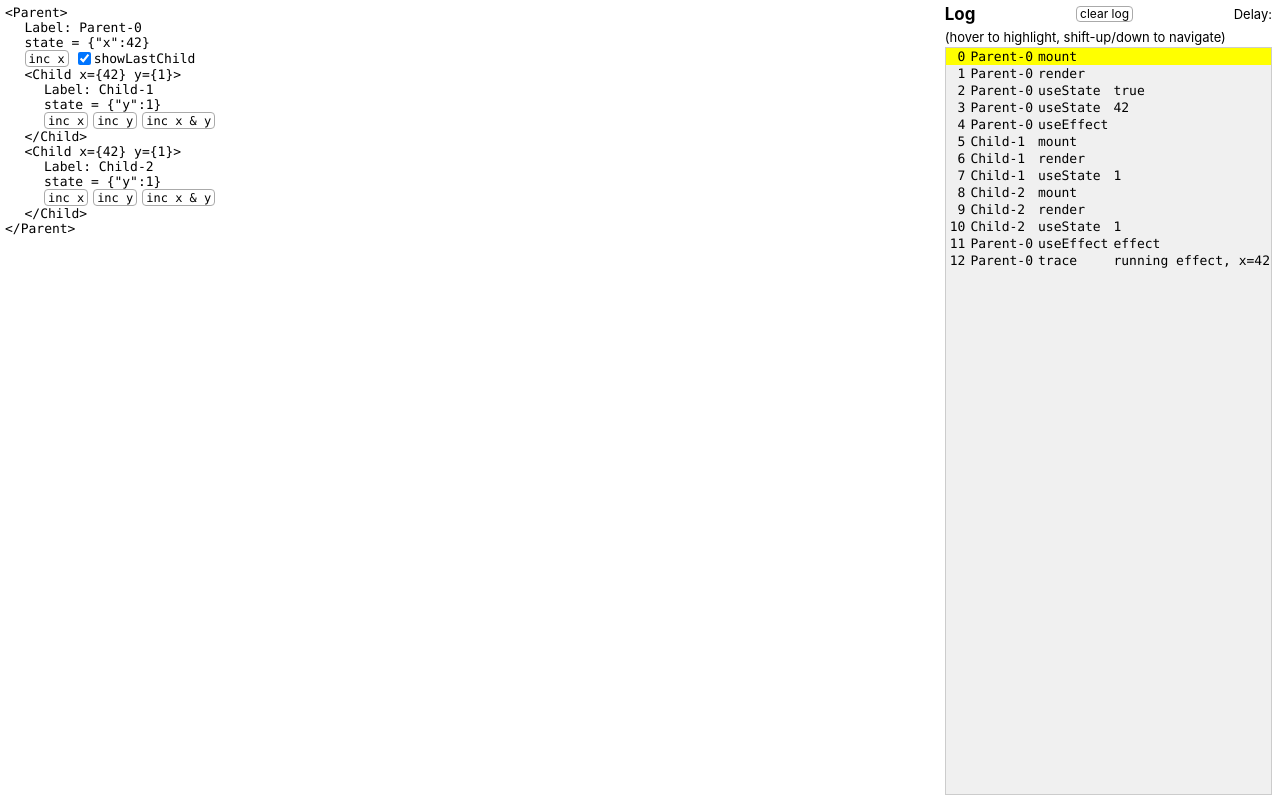
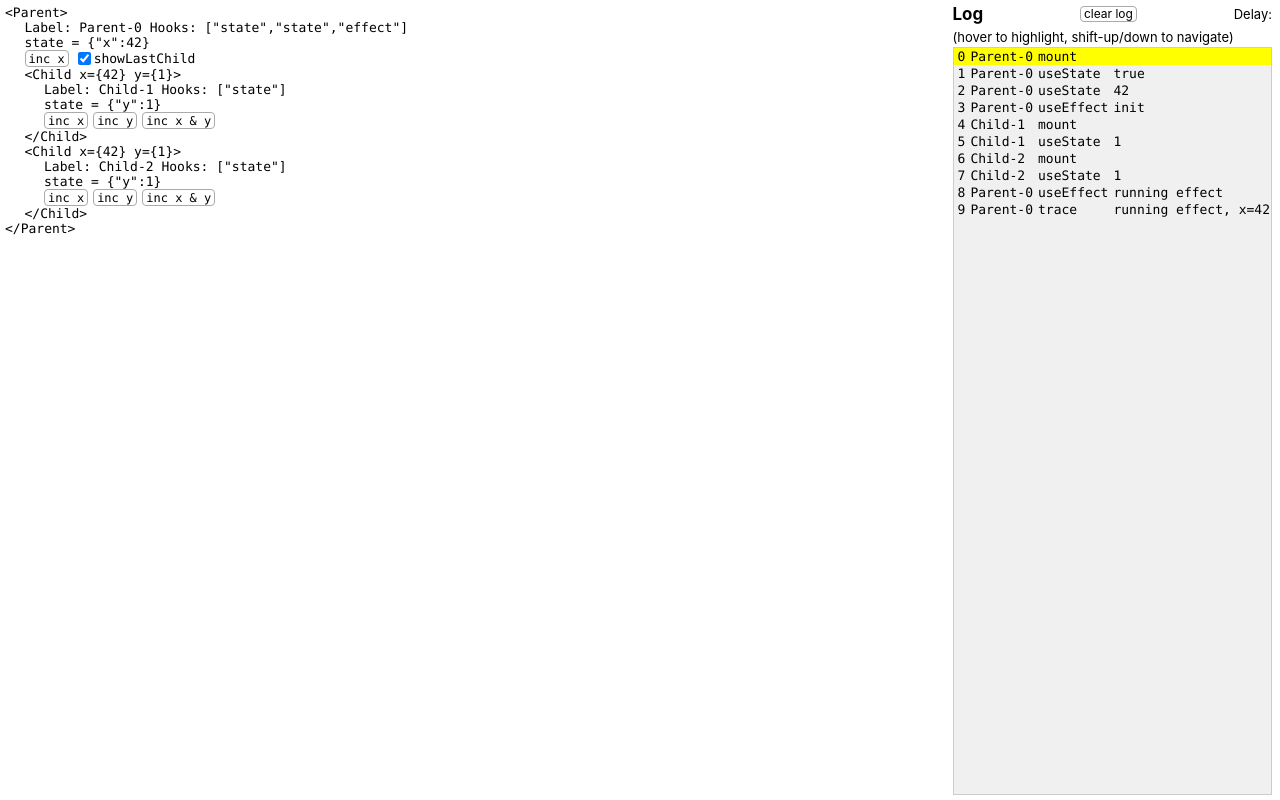
Before and after one commit to Oblosys/react-hook-tracer, a React (Create React App) app: page / in a window 1280 px wide. Built offline with nearby package versions, Linux system fonts and the light colour scheme.

Commit message:
Register traced hooks in info + Only trace when useTracer was called

```diff
--- a/packages/react-hook-tracer/src/hookTracer.ts
+++ b/packages/react-hook-tracer/src/hookTracer.ts
@@ -6,9 +6,13 @@ import { trace } from './tracer'
 interface UseTracer {
   label: string
   trace: (message: string) => void
+  hooks: string[]
 }
 export const useTracer = (): UseTracer => {
+  internals.getComponentInfo().isTraced = true
+  internals.initHookRegister()
   const label = internals.getComponentLabel()
+
   const customTrace = useCallback((message: string) => trace(label, 'trace', message), [label])
 
   const isInitialized = useRef(false)
@@ -18,7 +22,13 @@ export const useTracer = (): UseTracer => {
     trace(label, 'mount')
   }
 
-  trace(label, 'render')
+  // const pendingProps = internals.getCurrentOwner()?.pendingProps ?? {}
+  // const memoizedProps = internals.getCurrentOwner()?.memoizedProps ?? {}
+  // const updatedProps = util
+  //   .getObjectKeys(pendingProps)
+  //   .filter((prop) => pendingProps[prop] !== memoizedProps[prop])
+  // const memoizedState = internals.getCurrentOwner()?.memoizedState ?? {}
+  // trace(label, 'render', JSON.stringify(updatedProps))
 
   // Effect with empty dependencies to track component unmount
   React.useEffect(
@@ -28,14 +38,26 @@ export const useTracer = (): UseTracer => {
     [label], // TODO: Maybe just ignore? Doesn't change anyway.
   )
 
-  return { label, trace: customTrace }
+  return { label, trace: customTrace, hooks: internals.getComponentInfo().registeredHooks }
+}
+
+export const useState = <S>(initialState: S): [S, Dispatch<SetStateAction<S>>] => {
+  const f = internals.getComponentInfo().isTraced ? useStateTraced : React.useState
+  return f(initialState)
+}
+
+export const useEffect = (effectRaw: React.EffectCallback, deps?: React.DependencyList): void => {
+  const f = internals.getComponentInfo().isTraced ? useEffectTraced : React.useEffect
+  return f(effectRaw, deps)
 }
 
 const isUpdateFn = <S>(setStateAction: SetStateAction<S>): setStateAction is (prevState: S) => S =>
   typeof setStateAction === 'function'
 
-export const useState = <S>(initialState: S): [S, Dispatch<SetStateAction<S>>] => {
+const useStateTraced = <S>(initialState: S): [S, Dispatch<SetStateAction<S>>] => {
+  internals.registerHook('state')
   const label = internals.getComponentLabel()
+
   const isInitialized = useRef(false)
   if (!isInitialized.current) {
     trace(label, 'useState', JSON.stringify(initialState))
@@ -47,7 +69,7 @@ export const useState = <S>(initialState: S): [S, Dispatch<SetStateAction<S>>] =
     if (isUpdateFn(setStateAction)) {
       setValue((prevState) => {
         const newValue = setStateAction(prevState)
-        trace(label, 'setState', JSON.stringify(newValue))
+        trace(label, 'setState fn', JSON.stringify(newValue))
         return newValue
       })
     } else {
@@ -58,12 +80,13 @@ export const useState = <S>(initialState: S): [S, Dispatch<SetStateAction<S>>] =
   return [value, setValueLogged]
 }
 
-export const useEffect = (effectRaw: React.EffectCallback, deps?: React.DependencyList): void => {
+const useEffectTraced = (effectRaw: React.EffectCallback, deps?: React.DependencyList): void => {
+  internals.registerHook('effect')
   const label = internals.getComponentLabel()
 
   const isInitialized = useRef(false)
   if (!isInitialized.current) {
-    trace(label, 'useEffect')
+    trace(label, 'useEffect', 'init')
     isInitialized.current = true
   } else {
     // maybe log which dep. changed
@@ -71,7 +94,7 @@ export const useEffect = (effectRaw: React.EffectCallback, deps?: React.Dependen
   }
 
   const effect = () => {
-    trace(label, 'useEffect', 'effect')
+    trace(label, 'useEffect', 'running effect')
     const cleanupRaw = effectRaw()
     if (cleanupRaw === undefined) {
       return
--- a/packages/react-hook-tracer/src/internals.ts
+++ b/packages/react-hook-tracer/src/internals.ts
@@ -7,7 +7,6 @@ declare module 'react' {
 }
 
 /*
-
 FiberNode {
   _debugHookTypes: Array(4) [ "useRef", "useEffect", "useRef", … ]
   <prototype>: Array []
@@ -75,16 +74,22 @@ export interface Fiber {
 export const getCurrentOwner = (): Fiber | null =>
   React.__SECRET_INTERNALS_DO_NOT_USE_OR_YOU_WILL_BE_FIRED.ReactCurrentOwner.current
 
-export const getComponentLabel = (): string => {
+export const getComponentInfo = (): Info => {
   const currentOwner = getCurrentOwner()
-  const { label } = getFiberNodeInfo(currentOwner)
-  return label
+  const info = getFiberNodeInfo(currentOwner)
+  // console.log(info.label, currentOwner)
+  return info
 }
+
+export const getComponentLabel = (): string => getComponentInfo().label
 
 interface Info {
   name: string
   id: number
   label: string
+  isTraced: boolean // Mutable, set to true by useTracer
+  nextHookIndex: number // Mutable
+  registeredHooks: string[] // Array is mutable
 }
 
 const fiberNodes = new WeakMap<Fiber, Info>()
@@ -92,7 +97,14 @@ let idCounter = 0 // TODO: counters per name
 
 const getFiberNodeInfo = (n: Fiber | null): Info => {
   if (n === null) {
-    return { name: '<unknown>', id: 0, label: '<unknown>-0' }
+    return {
+      name: '<unknown>',
+      id: 0,
+      label: '<unknown>-0',
+      isTraced: false,
+      nextHookIndex: 0,
+      registeredHooks: [],
+    }
   }
   const info = fiberNodes.get(n)
   if (info !== undefined) {
@@ -102,7 +114,14 @@ const getFiberNodeInfo = (n: Fiber | null): Info => {
     if (alternateInfo) {
       return alternateInfo
     } else {
-      const newInfo = { name: n.type.name, id: idCounter, label: `${n.type.name}-${idCounter}` }
+      const newInfo = {
+        name: n.type.name,
+        id: idCounter,
+        label: `${n.type.name}-${idCounter}`,
+        isTraced: false,
+        nextHookIndex: 0,
+        registeredHooks: [],
+      }
       fiberNodes.set(n, newInfo)
       // console.log(`New fiberNode ${newInfo.label}`, n)
       idCounter += 1
@@ -111,3 +130,37 @@ const getFiberNodeInfo = (n: Fiber | null): Info => {
     }
   }
 }
+
+// Registered hooks will be stable due to Rules of Hooks.
+
+export const initHookRegister = () => {
+  const componentInfo = getComponentInfo()
+
+  componentInfo.nextHookIndex = 0
+}
+
+export type HookType = 'state' | 'effect'
+
+// TODO: Can we bind the actual state to state effects? and maybe dependencies to effect? (unnamed though)
+export const registerHook = (hookType: HookType) => {
+  const label = getComponentLabel()
+  const componentInfo = getComponentInfo()
+  const { nextHookIndex, registeredHooks } = componentInfo
+
+  console.log(label, `${hookType} nextHookIndex`, nextHookIndex)
+
+  const previouslyRegisteredHook = registeredHooks[nextHookIndex]
+  if (previouslyRegisteredHook === undefined) {
+    registeredHooks[nextHookIndex] = hookType
+  } else {
+    if (previouslyRegisteredHook !== hookType) {
+      console.error(
+        `The ${hookType} hook at index ${nextHookIndex} was previously registered as ${previouslyRegisteredHook} hook`,
+      )
+      // Either Rules of Hooks were broken or internal error
+      // (can this also happen when adding/removing hooks with hot reload?)
+    }
+  }
+
+  componentInfo.nextHookIndex += 1
+}
--- a/packages/react-hook-tracer/src/tracer.ts
+++ b/packages/react-hook-tracer/src/tracer.ts
@@ -44,8 +44,8 @@ export const trace = (label: string, stage: string, message = ''): void => {
   }
   tracer.trace(logEntry)
   if (message === '') {
-    console.log('Trace:', logEntry.label, logEntry.stage, logEntry.message)
+    // console.log('Trace:', logEntry.label, logEntry.stage, logEntry.message)
   } else {
-    console.log('Trace:', logEntry.label, logEntry.stage)
+    // console.log('Trace:', logEntry.label, logEntry.stage)
   }
 }
--- a/src/Demo.tsx
+++ b/src/Demo.tsx
@@ -12,7 +12,8 @@ export const Demo = () => (
 )
 
 const Parent = () => {
-  const { label, trace } = useTracer()
+  const { label, trace, hooks } = useTracer()
+  // const { label, trace, hooks } = { label: 'l', trace: (_: string) => {}, hooks: ['none'] }
   const [showLastChild, setShowLastChild] = useState(true)
   const [x, setX] = useState(42)
 
@@ -34,7 +35,7 @@ const Parent = () => {
 
   return (
     <Tagged name="Parent">
-      Label: {label}
+      Label: {label} Hooks: {JSON.stringify(hooks)}
       <div>state = {JSON.stringify({ x })}</div>
       <div className="controls">
         <SimpleButton value="inc x" onClick={incX} />
@@ -55,12 +56,12 @@ interface ChildProps {
   incX: () => void
 }
 const Child = (props: ChildProps) => {
-  const { label } = useTracer()
+  const { label, hooks } = useTracer()
   const [y, setY] = useState(1)
   const incY = () => setY((prevY) => prevY + 1)
   return (
     <Tagged name="Child" showProps={{ x: props.x, y }}>
-      Label: {label}
+      Label: {label} Hooks: {JSON.stringify(hooks)}
       <div>state = {JSON.stringify({ y })}</div>
       <div className="controls">
         <SimpleButton value="inc x" onClick={props.incX} />
```
